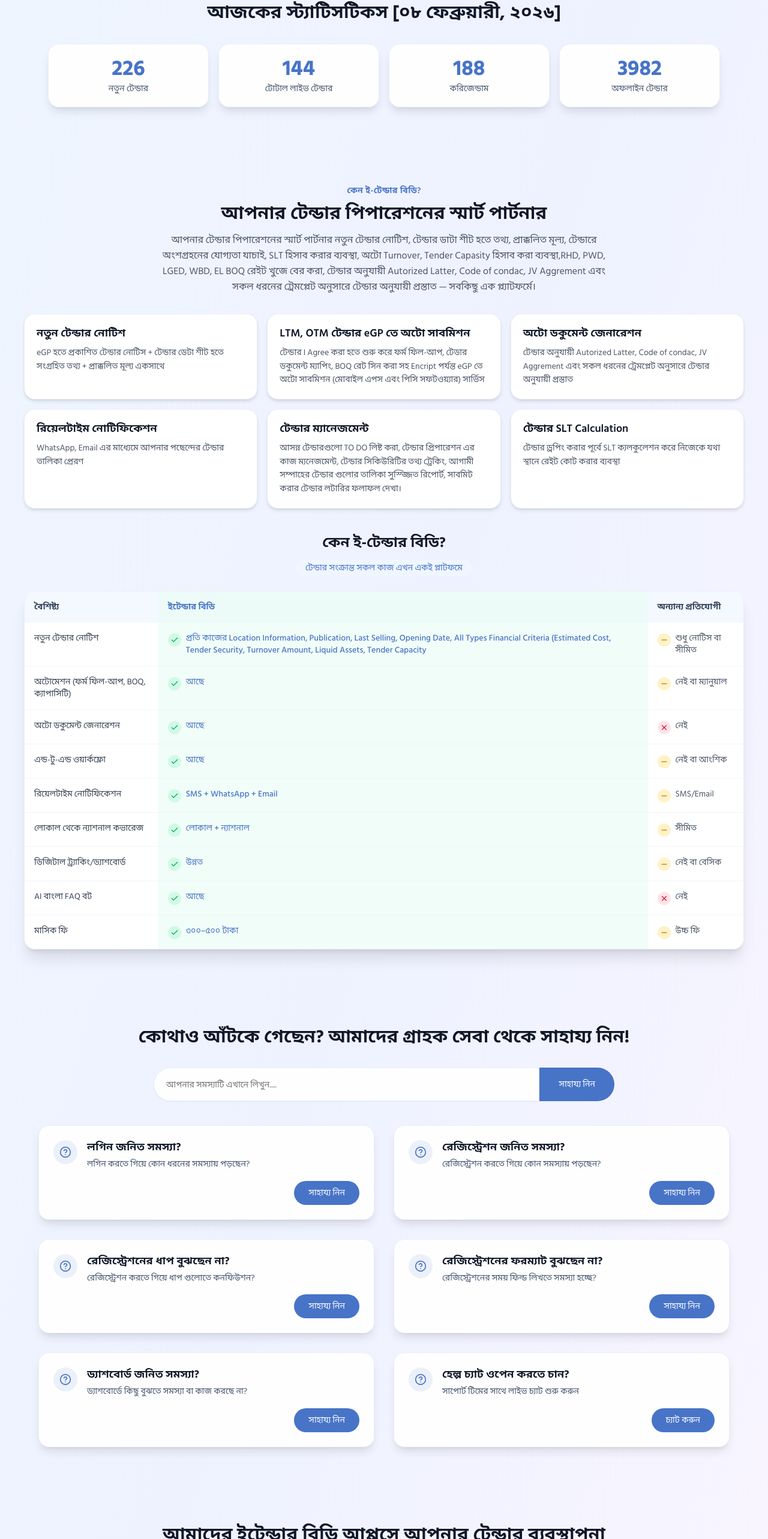
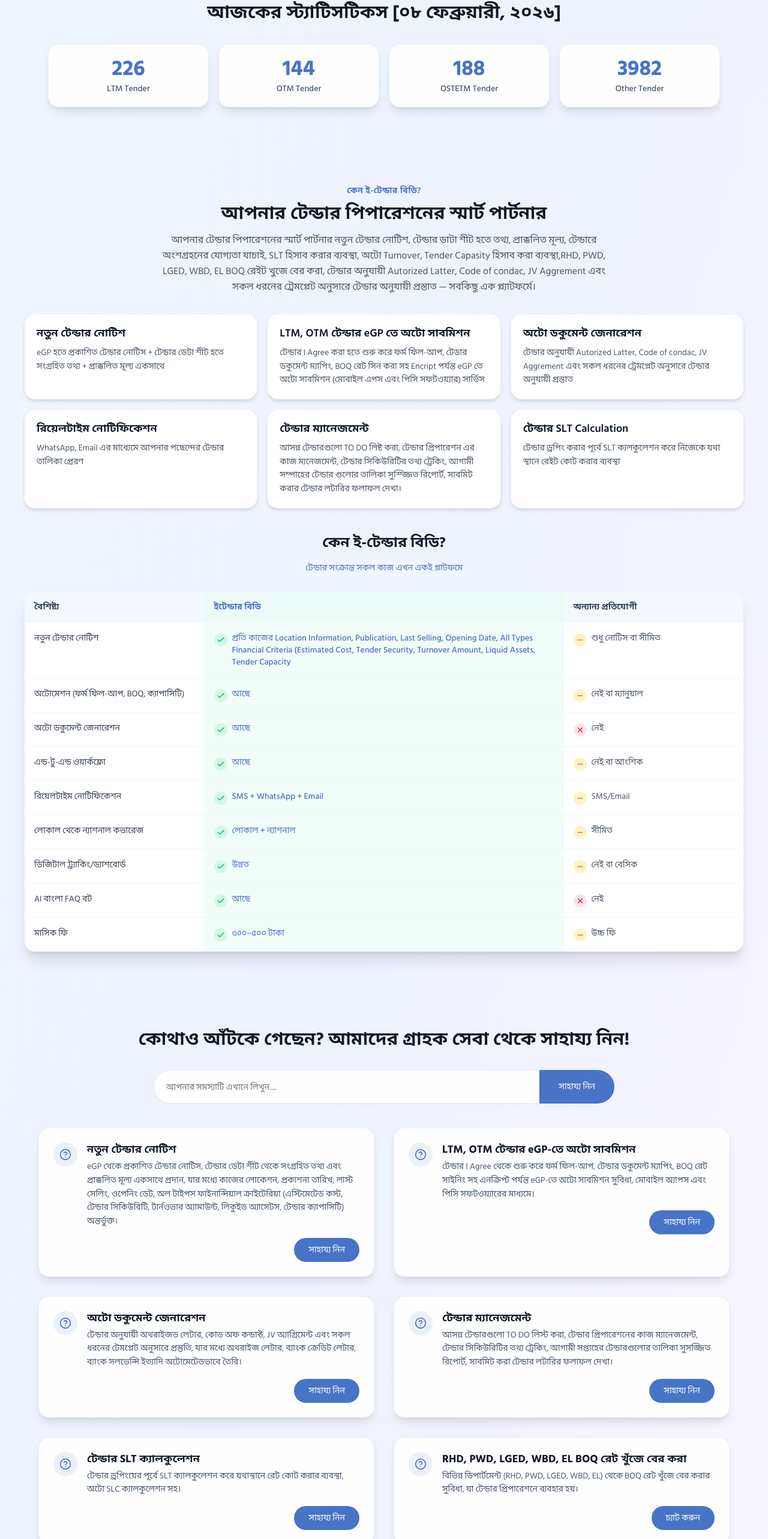
Before and after one commit to Tawhid404Err/E-Tender-BD, a React (Vite) app: page / in a window 1280 px wide. Shown: the part 838-3404 px from the top of the page at 60% size. Built offline with nearby package versions, Linux system fonts and the light colour scheme.

Commit message:
landing page content changed according to the Document.

```diff
--- a/src/components/homepage-components/HelpDesk.tsx
+++ b/src/components/homepage-components/HelpDesk.tsx
@@ -7,33 +7,33 @@ import { Input } from "../ui/input"
 export default function HelpDesk() {
     const helpCards = [
         {
-            title: "লগিন জনিত সমস্যা?",
-            description: "লগিন করতে গিয়ে কোন ধরনের সমস্যায় পড়ছেন?",
+            title: "নতুন টেন্ডার নোটিশ",
+            description: "eGP থেকে প্রকাশিত টেন্ডার নোটিস, টেন্ডার ডেটা শীট থেকে সংগ্রহিত তথ্য এবং প্রাক্কলিত মূল্য একসাথে প্রদান, যার মধ্যে কাজের লোকেশন, প্রকাশনা তারিখ, লাস্ট সেলিং, ওপেনিং ডেট, অল টাইপস ফাইনান্সিয়াল ক্রাইটেরিয়া (এস্টিমেটেড কস্ট, টেন্ডার সিকিউরিটি, টার্নওভার অ্যামাউন্ট, লিকুইড অ্যাসেটস, টেন্ডার ক্যাপাসিটি) অন্তর্ভুক্ত।",
             action: "সাহায্য নিন",
         },
         {
-            title: "রেজিস্ট্রেশন জনিত সমস্যা?",
-            description: "রেজিস্ট্রেশন করতে গিয়ে কোন সমস্যায় পড়ছেন?",
+            title: "LTM, OTM টেন্ডার eGP-তে অটো সাবমিশন",
+            description: "টেন্ডার I Agree থেকে শুরু করে ফর্ম ফিল-আপ, টেন্ডার ডকুমেন্ট ম্যাপিং, BOQ রেট সাইনিং সহ এনক্রিপ্ট পর্যন্ত eGP-তে অটো সাবমিশন সুবিধা, মোবাইল অ্যাপস এবং পিসি সফটওয়্যারের মাধ্যমে।",
             action: "সাহায্য নিন",
         },
         {
-            title: "রেজিস্ট্রেশনের ধাপ বুঝছেন না?",
-            description: "রেজিস্ট্রেশন করতে গিয়ে ধাপ গুলোতে কনফিউশন?",
+            title: "অটো ডকুমেন্ট জেনারেশন",
+            description: "টেন্ডার অনুযায়ী অথরাইজড লেটার, কোড অফ কন্ডাক্ট, JV অ্যাগ্রিমেন্ট এবং সকল ধরনের টেমপ্লেট অনুসারে প্রস্তুতি, যার মধ্যে অথরাইজ লেটার, ব্যাংক ক্রেডিট লেটার, ব্যাংক সলভেন্সি ইত্যাদি অটোমেটেডভাবে তৈরি।",
             action: "সাহায্য নিন",
         },
         {
-            title: "রেজিস্ট্রেশনের ফরম্যাট বুঝছেন না?",
-            description: "রেজিস্ট্রেশনের সময় ফিল্ড লিখতে সমস্যা হচ্ছে?",
+            title: "টেন্ডার ম্যানেজমেন্ট",
+            description: "আসন্ন টেন্ডারগুলো TO DO লিস্ট করা, টেন্ডার প্রিপারেশনের কাজ ম্যানেজমেন্ট, টেন্ডার সিকিউরিটির তথ্য ট্রেকিং, আগামী সপ্তাহের টেন্ডারগুলোর তালিকা সুসজ্জিত রিপোর্ট, সাবমিট করা টেন্ডার লটারির ফলাফল দেখা।",
             action: "সাহায্য নিন",
         },
         {
-            title: "ড্যাশবোর্ড জনিত সমস্যা?",
-            description: "ড্যাশবোর্ডে কিছু বুঝতে সমস্যা বা কাজ করছে না?",
+            title: "টেন্ডার SLT ক্যালকুলেশন",
+            description: "টেন্ডার ড্রপিংয়ের পূর্বে SLT ক্যালকুলেশন করে যথাস্থানে রেট কোট করার ব্যবস্থা, অটো SLC ক্যালকুলেশন সহ।",
             action: "সাহায্য নিন",
         },
         {
-            title: "হেল্প চ্যাট ওপেন করতে চান?",
-            description: "সাপোর্ট টিমের সাথে লাইভ চ্যাট শুরু করুন",
+            title: "RHD, PWD, LGED, WBD, EL BOQ রেট খুঁজে বের করা",
+            description: "বিভিন্ন ডিপার্টমেন্ট (RHD, PWD, LGED, WBD, EL) থেকে BOQ রেট খুঁজে বের করার সুবিধা, যা টেন্ডার প্রিপারেশনে ব্যবহার হয়।",
             action: "চ্যাট করুন",
         },
     ]
--- a/src/components/homepage-components/Statistics.tsx
+++ b/src/components/homepage-components/Statistics.tsx
@@ -8,10 +8,10 @@ export default function Statistics() {
     }).format(new Date())
 
     const stats = [
-        { value: "226", label: "নতুন টেন্ডার" },
-        { value: "144", label: "টোটাল লাইভ টেন্ডার" },
-        { value: "188", label: "করিজেন্ডাম" },
-        { value: "3982", label: "অফলাইন টেন্ডার" },
+        { value: "226", label: "LTM Tender" },
+        { value: "144", label: "OTM Tender" },
+        { value: "188", label: "OSTETM Tender" },
+        { value: "3982", label: "Other Tender" },
     ]
 
     return (
--- a/src/components/services-components/ServicesHero.tsx
+++ b/src/components/services-components/ServicesHero.tsx
@@ -25,13 +25,13 @@ export default function ServicesHero() {
         <section className="w-full">
             <div className="mx-auto py-10 lg:py-16">
                 <div className="max-w-4xl mx-auto text-center">
-                    <p className="text-sm font-semibold uppercase tracking-wide text-[#4874c7]">
+                    <p className="text-sm font-semibold uppercase tracking-wide text-[#4874c7] animate-fade-in">
                         সেবা সমূহ
                     </p>
-                    <h2 className="mt-2 text-gray-900">
+                    <h2 className="mt-2 text-gray-900 animate-slide-up">
                         আপনার টেন্ডার প্রক্রিয়ার জন্য সম্পূর্ণ অটোমেটেড সল্যুশন
                     </h2>
-                    <p className="mt-3">
+                    <p className="mt-3 animate-slide-up" style={{ animationDelay: "100ms" }}>
                         ই-টেন্ডার বিডি ঠিকাদারদের জন্য দ্রুত, নির্ভুল এবং কম খরচে
                         টেন্ডার ম্যানেজমেন্ট সেবা প্রদান করে।
                     </p>
--- a/src/pages/ContactUs.tsx
+++ b/src/pages/ContactUs.tsx
@@ -29,13 +29,13 @@ export default function ContactUs() {
     <div className="w-full">
       <section className="mx-auto px-4 sm:px-6 lg:px-8 py-10 lg:py-16">
         <div className="max-w-4xl mx-auto text-center">
-          <p className="text-sm font-semibold uppercase tracking-wide text-[#4874c7]">
+          <p className="text-sm font-semibold uppercase tracking-wide text-[#4874c7] animate-fade-in">
             যোগাযোগ করুন
           </p>
-          <h2 className="mt-2 text-gray-900">
+          <h2 className="mt-2 text-gray-900 animate-slide-up">
             আপনার টেন্ডার প্রশ্নের জন্য আমরা আছি
           </h2>
-          <p className="mt-3 text-base text-gray-600">
+          <p className="mt-3 text-base text-gray-600 animate-slide-up" style={{ animationDelay: "100ms" }}>
             আমাদের টিম আপনার প্রয়োজন অনুযায়ী দ্রুত সহায়তা, ডেমো এবং প্রাইসিং গাইড দিতে প্রস্তুত।
           </p>
         </div>
--- a/src/pages/Home.tsx
+++ b/src/pages/Home.tsx
@@ -2,14 +2,14 @@ const Home = () => {
   return (
     <div className="min-h-screen bg-gradient-to-br from-blue-50 via-indigo-50 to-purple-50 flex items-center justify-center">
       <div className="text-center">
-        <h2 className="text-5xl font-bold mb-4">
+        <h2 className="text-5xl font-bold mb-4 animate-slide-up">
           <span className="bg-gradient-to-r from-blue-600 via-indigo-600 to-purple-600 bg-clip-text text-transparent">
             স্বাগতম
           </span>
           <br />
           <span className="text-gray-900">ই-টেন্ডার বিডি তে</span>
         </h2>
-        <p className="text-xl text-gray-600">
+        <p className="text-xl text-gray-600 animate-slide-up" style={{ animationDelay: "100ms" }}>
           আপনার টেন্ডার ব্যবস্থাপনা এখন আরও সহজ, দ্রুত এবং কার্যকর
         </p>
       </div>
```
Also changed, not shown: src/components/about-us-components/AboutHero.tsx (+4 -4 lines), src/components/homepage-components/WhyChooseUs.tsx (+6 -7 lines).
